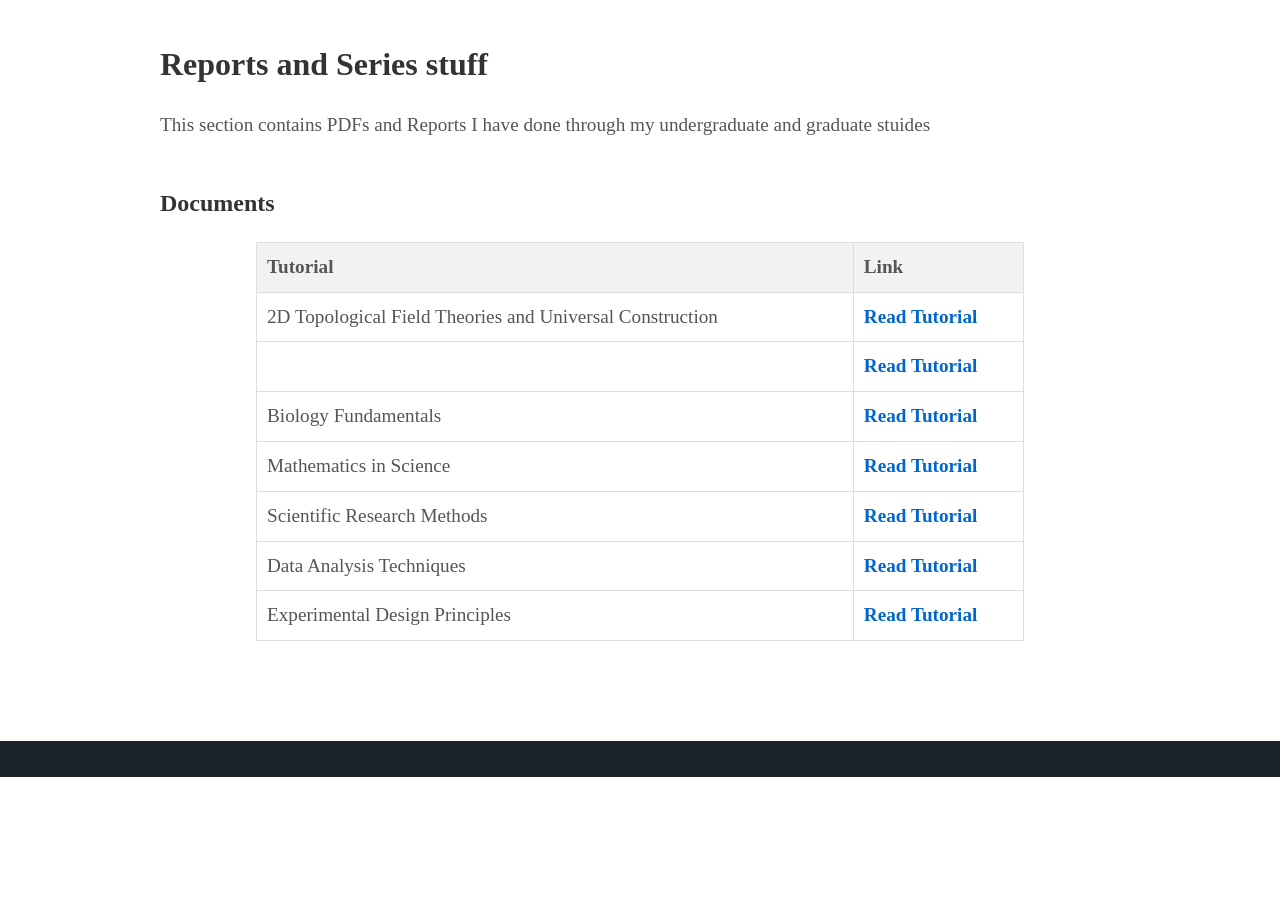
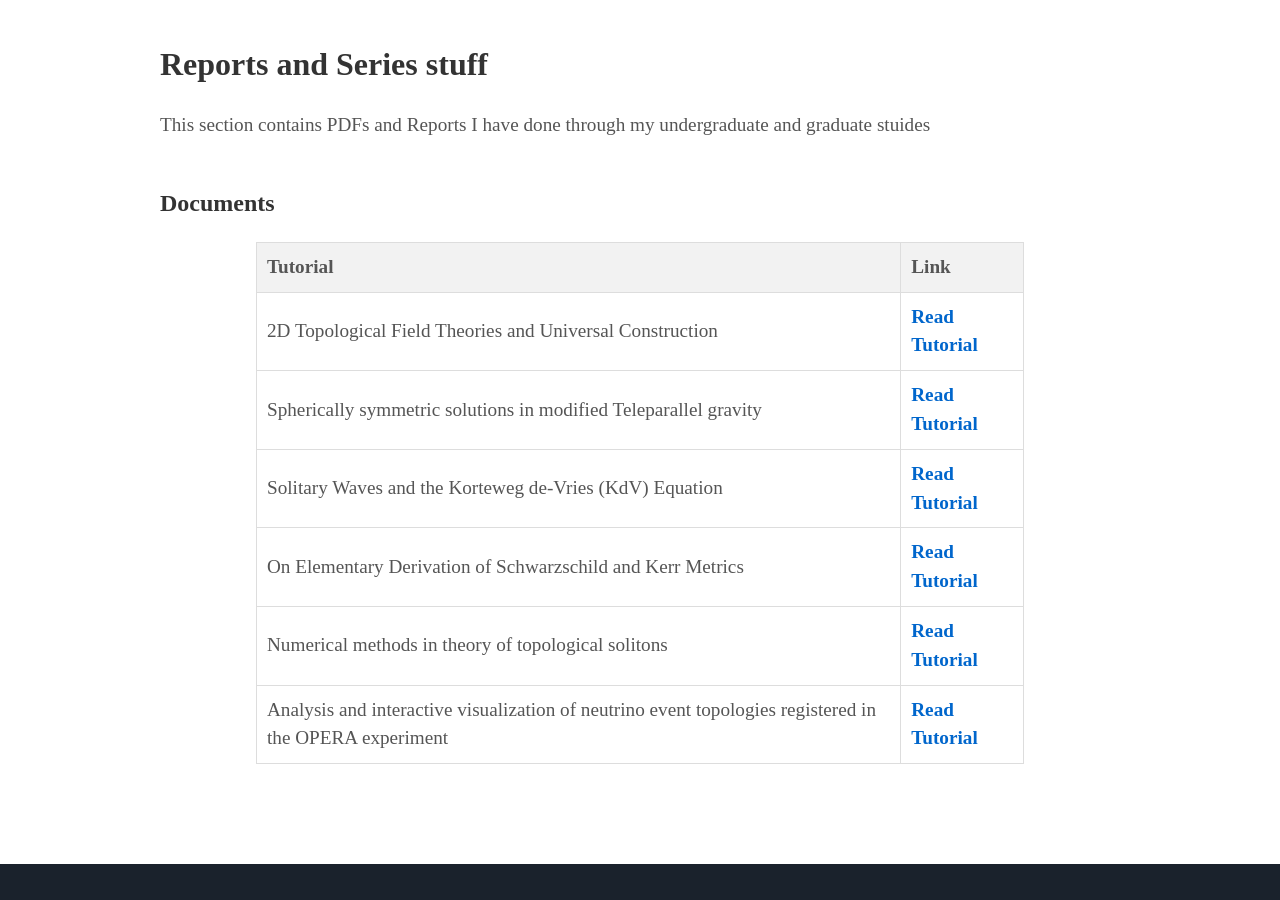
Before and after one commit to msalahelden/msalahelden.github.io, a Jekyll site: the page built from index.html, in a window 1280 px wide and 900 px high, scrolled down 3173 px. Built offline with Jekyll 4.4.1, drawn with Linux system fonts in a browser that asks for light colours; some web fonts are replaced; before the commit the page ends 3950 px from its top, so only the background shows below that.

Commit message:
Update about.html

```diff
--- a/_includes/about.html
+++ b/_includes/about.html
@@ -132,31 +132,27 @@
                 <tbody>
                     <tr>
                         <td>2D Topological Field Theories and Universal Construction</td>
-                        <td><a href="https://www.example.com/tutorial1" target="_blank">Read Tutorial</a></td>
+                        <td><a href="Files/Reports/TQFT_Thesis.pdf" target="_blank">Read Tutorial</a></td>
                     </tr>
                     <tr>
-                        <td> </td>
-                        <td><a href="https://www.example.com/tutorial2" target="_blank">Read Tutorial</a></td>
+                        <td>Spherically symmetric solutions in modified Teleparallel gravity</td>
+                        <td><a href="Files/Reports/Telleparallel Gravity.pdf" target="_blank">Read Tutorial</a></td>
                     </tr>
                     <tr>
-                        <td>Biology Fundamentals</td>
-                        <td><a href="https://www.example.com/tutorial3" target="_blank">Read Tutorial</a></td>
+                        <td>Solitary Waves and the Korteweg de-Vries (KdV) Equation</td>
+                        <td><a href="Files/Reports/kdv.pdf">Read Tutorial</a></td>
                     </tr>
                     <tr>
-                        <td>Mathematics in Science</td>
-                        <td><a href="https://www.example.com/tutorial4" target="_blank">Read Tutorial</a></td>
+                        <td>On Elementary Derivation of Schwarzschild and Kerr Metrics</td>
+                        <td><a href="Files/Reports/EE-symmetries.pdf">Read Tutorial</a></td>
                     </tr>
                     <tr>
-                        <td>Scientific Research Methods</td>
-                        <td><a href="https://www.example.com/tutorial5" target="_blank">Read Tutorial</a></td>
+                        <td>Numerical methods in theory of topological solitons</td>
+                        <td><a href="Files/Reports/solitons.pdf" target="_blank">Read Tutorial</a></td>
                     </tr>
                     <tr>
-                        <td>Data Analysis Techniques</td>
-                        <td><a href="https://www.example.com/tutorial6" target="_blank">Read Tutorial</a></td>
-                    </tr>
-                    <tr>
-                        <td>Experimental Design Principles</td>
-                        <td><a href="https://www.example.com/tutorial7" target="_blank">Read Tutorial</a></td>
+                        <td> Analysis and interactive visualization of neutrino event topologies registered in the OPERA experiment</td>
+                        <td><a href="Files/Reports/opera.pdf" target="_blank">Read Tutorial</a></td>
                     </tr>
                 </tbody>
             </table>
```
